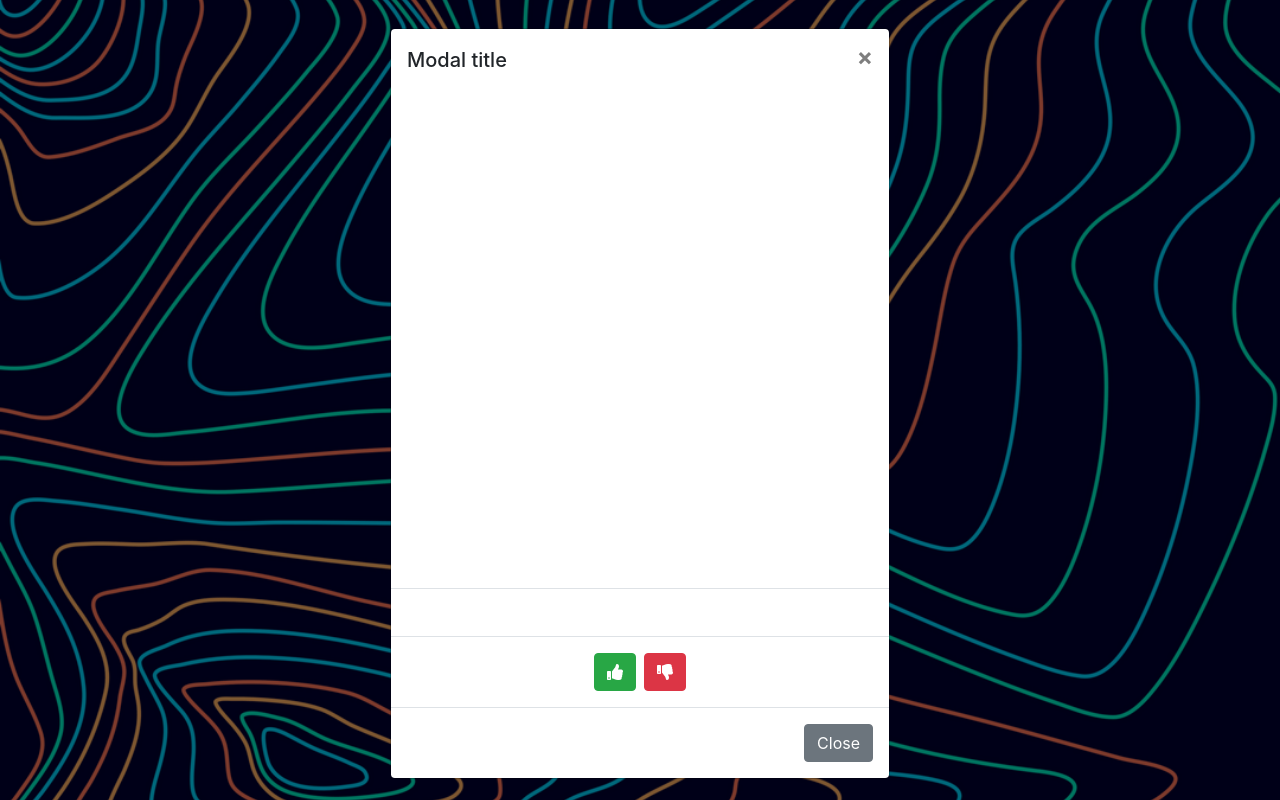
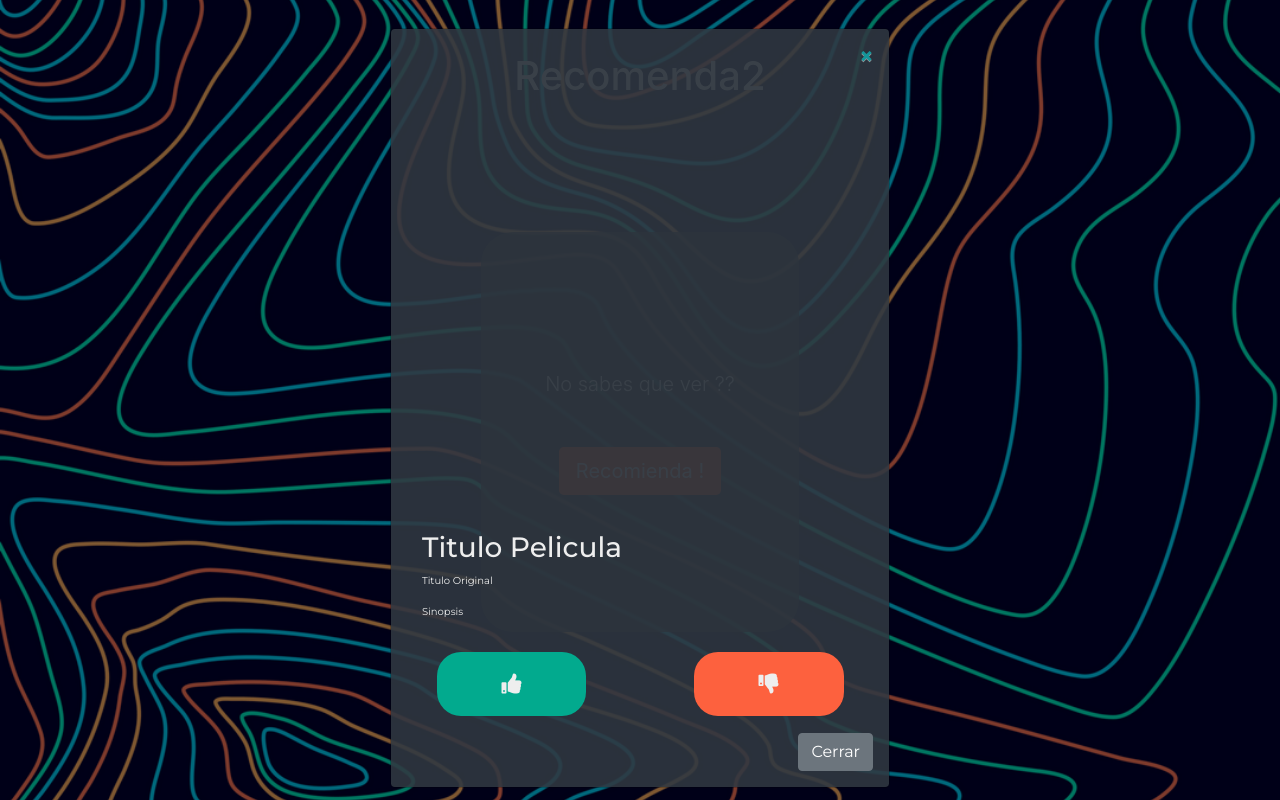
Before and after one commit to pinomartin/recomenda2, a plain HTML site: page index.html in a window 1280 px wide. Both pictures are taken after a click on the button "Recomienda !". Drawn offline with nearby package versions, Linux system fonts and the light colour scheme; no server answers.

Commit message:
Modal UI , Js app

```diff
--- a/index.html
+++ b/index.html
@@ -1,16 +1,18 @@
 <!doctype html>
-<html lang="en">
+<html lang="es">
 
 <head>
     <title>Recomenda2</title>
     <!-- Required meta tags -->
     <meta charset="utf-8">
     <meta name="viewport" content="width=device-width, initial-scale=1, shrink-to-fit=no">
-
+    <link href="https://fonts.googleapis.com/css2?family=Montserrat:ital,wght@0,400;0,500;1,400;1,500&display=swap"
+        rel="stylesheet">
     <!-- Bootstrap CSS -->
     <link rel="stylesheet" href="https://stackpath.bootstrapcdn.com/bootstrap/4.3.1/css/bootstrap.min.css"
         integrity="sha384-ggOyR0iXCbMQv3Xipma34MD+dH/1fQ784/j6cY/iJTQUOhcWr7x9JvoRxT2MZw1T" crossorigin="anonymous">
-        <link rel="stylesheet" href="https://use.fontawesome.com/releases/v5.7.0/css/all.css" integrity="sha384-lZN37f5QGtY3VHgisS14W3ExzMWZxybE1SJSEsQp9S+oqd12jhcu+A56Ebc1zFSJ" crossorigin="anonymous">
+    <link rel="stylesheet" href="https://use.fontawesome.com/releases/v5.7.0/css/all.css"
+        integrity="sha384-lZN37f5QGtY3VHgisS14W3ExzMWZxybE1SJSEsQp9S+oqd12jhcu+A56Ebc1zFSJ" crossorigin="anonymous">
     <link rel="stylesheet" href="style/style.css">
 </head>
 
@@ -23,11 +25,11 @@
 
     <div class="contenedor">
         <main>
-            <p>No sabes que ver ??</p>
-            <button type="button" class="btn btn-lg btn-login" data-toggle="modal" data-target="#modelId" onclick="fetchMovie()">
+            <p class="lead">No sabes que ver ??</p>
+            <button type="button" class="btn btn-lg btn-login" data-toggle="modal" data-target="#modelId"
+                onclick="fetchMovie()">
                 Recomienda !
             </button>
-
         </main>
     </div>
     <!-- Button trigger modal -->
@@ -37,26 +39,34 @@
         <div class="modal-dialog modal-dialog-centered" role="document">
             <div class="modal-content">
                 <div class="modal-header" id="modalHeader">
-                    <h5 class="modal-title">Modal title</h5>
                     <button type="button" class="close" data-dismiss="modal" aria-label="Close">
                         <span aria-hidden="true">&times;</span>
                     </button>
                 </div>
                 <div class="modal-body">
                     <div class="container-fluid">
-                        <div class="row justify-content-center">
-                            <div class="col-6 text-center">
-                                <img src="" alt="" class="img img-fluid" id="movieImg">
+                        <div class="row">
+                            <div class="col-12 text-left">
+                                <h3 id="titulo-card">Titulo Pelicula</h3>
+                                <p id="titulo-original">Titulo Original</p>
+                                <p id="sinopsis">Sinopsis</p>
                             </div>
                         </div>
                     </div>
                 </div>
-                <div class="modal-footer justify-content-center">
-                    <button id="btn-like" type="button" class="btn btn-success"><i class="fa fa-thumbs-up" aria-hidden="true"></i></button>
-                    <button id="btn-dislike" type="button" class="btn btn-danger"><i class="fa fa-thumbs-down" aria-hidden="true"></i></button>
+                <div class="modal-footer justify-content-center likes">
+                    <div class="col-6 text-center">
+                        <button id="btn-like" type="button" class="btn btn-lg"><i class="fa fa-thumbs-up"
+                                aria-hidden="true"></i></button>
+                    </div>
+                    <div class="col-6 text-center">
+                        <button id="btn-dislike" type="button" class="btn btn-lg">
+                            <i class="fa fa-thumbs-down" aria-hidden="true"></i></button>
+                    </div>
+
                 </div>
                 <div class="modal-footer">
-                    <button type="button" class="btn btn-secondary" data-dismiss="modal">Close</button>
+                    <button type="button" class="btn btn-secondary" data-dismiss="modal">Cerrar</button>
                 </div>
             </div>
         </div>
--- a/js/app.js
+++ b/js/app.js
@@ -1,6 +1,14 @@
 const apiKEY = '674a6ef5377de277c8d3a10076bca897';
 const btnLike = document.getElementById('btn-like');
 const btnDisLike = document.getElementById('btn-dislike');
+
+/**Objeto Modal con todas sus props  */
+let modal = {
+    tituloModal : document.getElementById('titulo-card'),
+    nombreOriginal : document.getElementById('titulo-original'),
+    descripGral : document.getElementById('desc-gral'),
+    sinopsis : document.getElementById('sinopsis')
+}
 
 const fetchMovie =  async () => {
     const pageNumber = randomPage();
@@ -12,9 +20,14 @@ const fetchMovie =  async () => {
         randomMovie = results[Math.floor(Math.random() * results.length)];
     } while (randomMovie.poster_path == null);
     const imgUrl = `https://image.tmdb.org/t/p/w500/${randomMovie.poster_path}`;
+    console.log(randomMovie)
+    modal.tituloModal.innerText = randomMovie.title;
+    modal.nombreOriginal.innerText = `${randomMovie.original_title}`;
+    modal.sinopsis.innerText = `${randomMovie.overview.substring(0,280)}...`
+
+
     //Asigna esa imagen a los elementos para visualizar
-    document.getElementById("movieImg").src=imgUrl;
-    document.getElementById("modalHeader").style.backgroundImage = 'url(' + imgUrl + ')';
+    document.getElementById("modalHeader").style.backgroundImage = `url(${imgUrl})`;
 }
 
 function randomPage(){
--- a/style/style.css
+++ b/style/style.css
@@ -2,7 +2,7 @@
     box-sizing: border-box;
     margin: 0;
     padding: 0;
-
+    --font-modal-default : 'Montserrat', sans-serif;
 }
 
 body{
@@ -15,9 +15,9 @@ body{
 }
 
 .contenedor{
-    width: 50vw;
+    width: 60vw;
     margin: 0 auto;
-    height: 50vh;
+    height: 60vh;
     display: flex;
     justify-content: center;
     align-items: center;
@@ -40,7 +40,8 @@ main{
     margin: 0 auto;
     background-color: #303841d2;
     border-radius: 2rem;
-    padding: 2rem;
+    padding: 4rem;
+    margin-top: 4rem;
 }
 
 /* @media screen and (min-width : 768px){
@@ -60,6 +61,76 @@ main p{
     margin-top: 2rem;
 }
 
+/*Estilos Modal Pop Up*/
+
+.modal-content{
+    background-color: #303841e0;
+    height: 95vh;
+    font-family: var(--font-modal-default);
+}
+
 .modal-header{
-    height: 70vh;
+    height: 95vh;
+    background-position: top;
+    background-repeat: no-repeat;
+    background-size: cover;
+    -webkit-mask-image: -webkit-gradient(linear, left top, left bottom,
+    color-stop(0.00,  rgba(0,0,0,1)),
+    color-stop(0.35,  rgba(0,0,0,1)),
+    color-stop(0.50,  rgba(0,0,0,1)),
+    color-stop(0.65,  rgba(0,0,0,1)),
+    color-stop(0.85,  rgba(0,0,0,0.6)),
+    color-stop(1.00,  rgba(0,0,0,0)));
 }
+
+.close{
+    color: #00fafa;
+    font-size: x-large;
+    transition: all 0.3s ease-in-out;
+}
+
+.close:hover{
+    color: #ff9900;
+    transform: scale(1.2);
+}
+
+.modal-body{
+    color: #eeeeee;
+}
+.modal-footer{
+    border-color: transparent;
+}
+
+
+/*Botones Like Dislike*/
+.likes{
+    padding: 0;
+}
+
+.likes button {
+    color: #eeeeee;
+    transition: all 0.3s ease-in-out;
+    padding: 1rem 4rem;
+    border-radius: 1.5rem;
+    border-color: none;
+}
+
+#btn-like{
+    background-color: #02aa8e;
+}
+
+#btn-like:hover{
+    background-color: #04977f;
+    transform: scale(1.1);
+    color: #eeeeee;
+}
+
+#btn-dislike{
+    background-color: #fd613e;
+}
+
+#btn-dislike:hover{
+    background-color: #b6462d;
+    color: #eeeeee;
+    transform: scale(1.1);
+}
```
